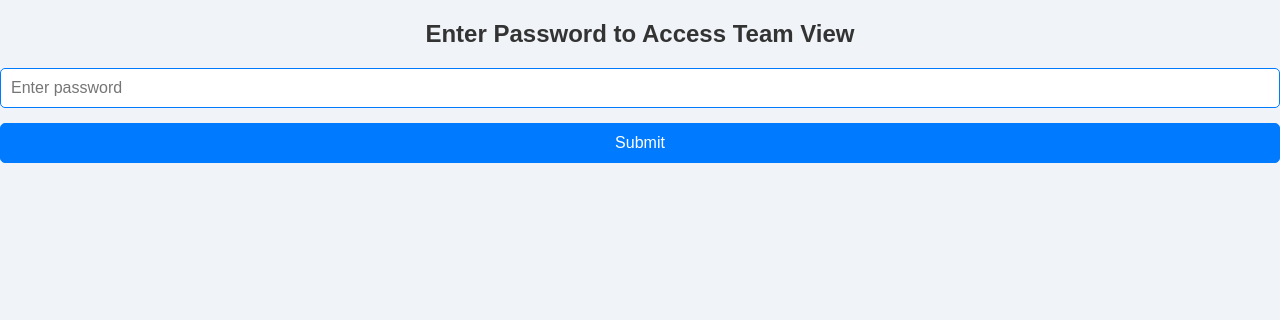
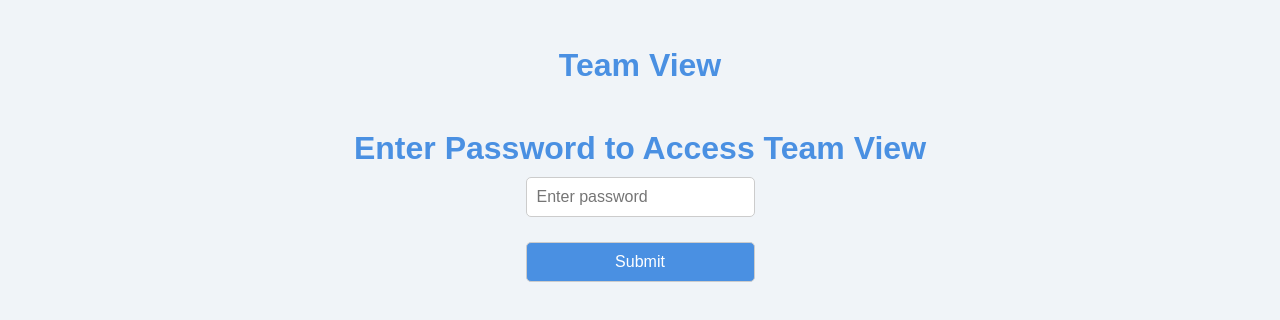
Before and after one commit to mpshetty12/8-STAR-TROPHY, a React (Create React App) app: page /teamview in a window 1280 px wide. Shown: the top 320 px of the page. Built offline with nearby package versions, Linux system fonts and the light colour scheme.

Commit message:
teamview

```diff
--- a/src/pages/ViewPage.js
+++ b/src/pages/ViewPage.js
@@ -113,8 +113,8 @@ const ViewPage = () => {
         const querySnapshot = await getDocs(q);
         const usersList = querySnapshot.docs.map(doc => ({ id: doc.id, ...doc.data() }));
 
-        // Exclude "Captain" and "Icon Player" from the users list and count
-        const filteredUsersList = usersList.filter(user => user.player_type !== 'Captain' && user.player_type !== 'Icon Player');
+        // Exclude "Owner", "Legend Player" and "Icon Player" from the users list and count
+        const filteredUsersList = usersList.filter(user => user.player_type !== 'Owner' && user.player_type !== 'Icon Player' && user.player_type !== 'Legend Player');
         setUsers(filteredUsersList);
         setFilteredUsers(filteredUsersList); // Initially, show all filtered users
         setPlayerCount(filteredUsersList.length); // Set count for the filtered list
--- a/src/pages/teamview.css
+++ b/src/pages/teamview.css
@@ -1,50 +1,164 @@
+/* Container styles */
 .teamview-container {
     padding: 20px;
+    max-width: 1200px;
+    margin: 0 auto;
     font-family: Arial, sans-serif;
+    color: #333;
   }
 
+  /* Header */
+  .teamview-container h2 {
+    text-align: center;
+    font-size: 2em;
+    margin-bottom: 20px;
+    color: #4A90E2;
+  }
+
+  /* Team select */
+  .team-select {
+    display: flex;
+    justify-content: center;
+    margin-bottom: 30px;
+  }
+
+  .team-select label {
+    margin-right: 10px;
+    font-weight: bold;
+  }
+
+  .team-select select {
+    padding: 8px;
+    font-size: 1em;
+    border: 1px solid #ddd;
+    border-radius: 4px;
+  }
+
+  /* Password form */
+  .password-container {
+    display: flex;
+    flex-direction: column;
+    align-items: center;
+    text-align: center;
+  }
+
+  .password-container h2 {
+    margin-bottom: 10px;
+    color: #4A90E2;
+  }
+
+  .password-container form {
+    display: flex;
+    flex-direction: column;
+    gap: 10px;
+  }
+
+  .password-container input,
+  .password-container button {
+    padding: 10px;
+    font-size: 1em;
+    border-radius: 5px;
+    border: 1px solid #ccc;
+  }
+
+  .password-container button {
+    background-color: #4A90E2;
+    color: white;
+    cursor: pointer;
+    transition: background-color 0.3s;
+  }
+
+  .password-container button:hover {
+    background-color: #357ABD;
+  }
+
+  /* Player list and card layout */
   .players-list {
-    display: flex;
-    flex-wrap: wrap;
+    display: grid;
     gap: 20px;
   }
 
+  .row {
+    display: flex;
+    flex-wrap: wrap;
+    gap: 15px;
+    justify-content: center;
+  }
+
+  /* Player card */
   .player-card {
-    width: 200px;
+    width: 280px;
     border: 1px solid #ddd;
-    border-radius: 8px;
-    padding: 10px;
+    border-radius: 10px;
+    padding: 20px;
+    background-color: #f9f9f9;
+    box-shadow: 0 4px 8px rgba(0, 0, 0, 0.1);
     text-align: center;
-    box-shadow: 0 2px 5px rgba(0, 0, 0, 0.1);
+    position: relative;
+    transition: transform 0.3s;
+  }
+
+  .player-card:hover {
+    transform: translateY(-5px);
   }
 
   .player-image {
     width: 100%;
-    height: 150px;
+    height: 180px;
+    border-radius: 8px;
     object-fit: cover;
-    border-radius: 8px;
-    margin-bottom: 10px;
+    margin-bottom: 15px;
   }
 
   .no-image {
-    width: 100%;
-    height: 150px;
-    background-color: #f0f0f0;
+    height: 180px;
+    background-color: #ddd;
     border-radius: 8px;
-    line-height: 150px;
-    text-align: center;
+    display: flex;
+    align-items: center;
+    justify-content: center;
     color: #888;
   }
 
+  .player-card h3 {
+    margin-bottom: 10px;
+    color: #333;
+  }
+
+  .player-card p {
+    margin: 5px 0;
+  }
+
   .mark-paid-btn {
+    position: absolute;
+    bottom: 10px;
+    left: 50%;
+    transform: translateX(-50%);
+    padding: 8px 12px;
     background-color: #4CAF50;
     color: white;
     border: none;
-    padding: 8px 16px;
+    border-radius: 4px;
     cursor: pointer;
-    border-radius: 4px;
+    transition: background-color 0.3s;
   }
 
   .mark-paid-btn:hover {
     background-color: #45a049;
   }
+
+  /* Responsive styling */
+  @media (max-width: 768px) {
+    .row {
+      flex-direction: column;
+      align-items: center;
+    }
+
+    .player-card {
+      width: 90%;
+    }
+
+    .password-container form {
+      width: 100%;
+    }
+  }
--- a/src/pages/teamview.js
+++ b/src/pages/teamview.js
@@ -7,15 +7,13 @@ const TeamView = () => {
   const [teams, setTeams] = useState([]);
   const [selectedTeam, setSelectedTeam] = useState('');
   const [players, setPlayers] = useState([]);
-  const [password, setPassword] = useState(''); // State for password input
-  const [isPasswordCorrect, setIsPasswordCorrect] = useState(false); // State to track password validation
+  const [password, setPassword] = useState('');
+  const [isPasswordCorrect, setIsPasswordCorrect] = useState(false);
 
-  // Predefined password for validation
-  const predefinedPassword = 'kpl_2025_teamsecret'; // Set your password here
+  const predefinedPassword = 'kpl_2025_teamsecret';
 
   useEffect(() => {
     if (isPasswordCorrect) {
-      // Fetch all teams if password is correct
       const fetchTeams = async () => {
         const teamCollection = collection(db, 'teams');
         const teamSnapshot = await getDocs(teamCollection);
@@ -45,6 +43,11 @@ const TeamView = () => {
     const teamId = e.target.value;
     setSelectedTeam(teamId);
 
+    if (!teamId) {
+      setPlayers([]); // Clear players if no team is selected
+      return;
+    }
+
     const selected = teams.find((team) => team.team_id === Number(teamId));
     if (selected && selected.players.length > 0) {
       const userQuery = query(
@@ -70,44 +73,10 @@ const TeamView = () => {
     }
   };
 
-  if (!isPasswordCorrect) {
-    return (
-      <div className="password-container">
-        <h2>Enter Password to Access Team View</h2>
-        <form onSubmit={handlePasswordSubmit}>
-          <input
-            type="password"
-            value={password}
-            onChange={(e) => setPassword(e.target.value)}
-            placeholder="Enter password"
-            required
-          />
-          <button type="submit">Submit</button>
-        </form>
-      </div>
-    );
-  }
-
-  return (
-    <div className="teamview-container">
-      <h2>Team View</h2>
-      <div className="team-select">
-        <label htmlFor="team">Select Team:</label>
-        <select id="team" value={selectedTeam} onChange={handleTeamChange}>
-          <option value="">Choose a team</option>
-          {teams.map((team) => (
-            <option key={team.team_id} value={team.team_id}>
-              {team.team_name}
-            </option>
-          ))}
-        </select>
-      </div>
-
-      <div className="players-list">
-        {players.length > 0 ? (
-          players.map((player) => (
-            <div className="player-card" key={player.fmcid}>
-              {/* Display player image */}
+  const renderPlayerCard = (player, placeholderText) => (
+    <div className="player-card" key={player ? player.fmcid : placeholderText}>
+      {player ? (
+        <>
           {player.photo_url ? (
             <img src={player.photo_url} alt={player.name} className="player-image" />
           ) : (
@@ -126,12 +95,66 @@ const TeamView = () => {
               Mark as Paid
             </button>
           )}
+        </>
+      ) : (
+        <div className="placeholder-text">{placeholderText}</div>
+      )}
     </div>
+  );
+
+  return (
+    <div className="teamview-container">
+      <h2>Team View</h2>
+
+      {!isPasswordCorrect && (
+        <div className="password-container">
+          <h2>Enter Password to Access Team View</h2>
+          <form onSubmit={handlePasswordSubmit}>
+            <input
+              type="password"
+              value={password}
+              onChange={(e) => setPassword(e.target.value)}
+              placeholder="Enter password"
+              required
+            />
+            <button type="submit">Submit</button>
+          </form>
+        </div>
+      )}
+
+      {isPasswordCorrect && (
+        <>
+          <div className="team-select">
+            <label htmlFor="team">Select Team:</label>
+            <select id="team" value={selectedTeam} onChange={handleTeamChange}>
+              <option value="">Choose a team</option>
+              {teams.length > 0 ? (
+                teams.map((team) => (
+                  <option key={team.team_id} value={team.team_id}>
+                    {team.team_name}
+                  </option>
                 ))
               ) : (
-          <p className="no-players-message">No players found for this team.</p>
+                <option>Loading teams...</option>
               )}
+            </select>
           </div>
+
+          {selectedTeam ? (
+            <div className="players-list">
+              {Array.from({ length: 9 }).map((_, index) => {
+                const player = players[index];
+                const placeholderText = `Player ${index + 1} - ${
+                  index < players.length ? '' : 'Not yet registered'
+                }`;
+                return renderPlayerCard(player, placeholderText);
+              })}
+            </div>
+          ) : (
+            <p className="no-team-selected">Please select a team to view players.</p>
+          )}
+        </>
+      )}
     </div>
   );
 };
```
Also changed, not shown: src/pages/FormPage.js (+11 -20 lines). Lines whose indentation alone changed are shown as unchanged.
